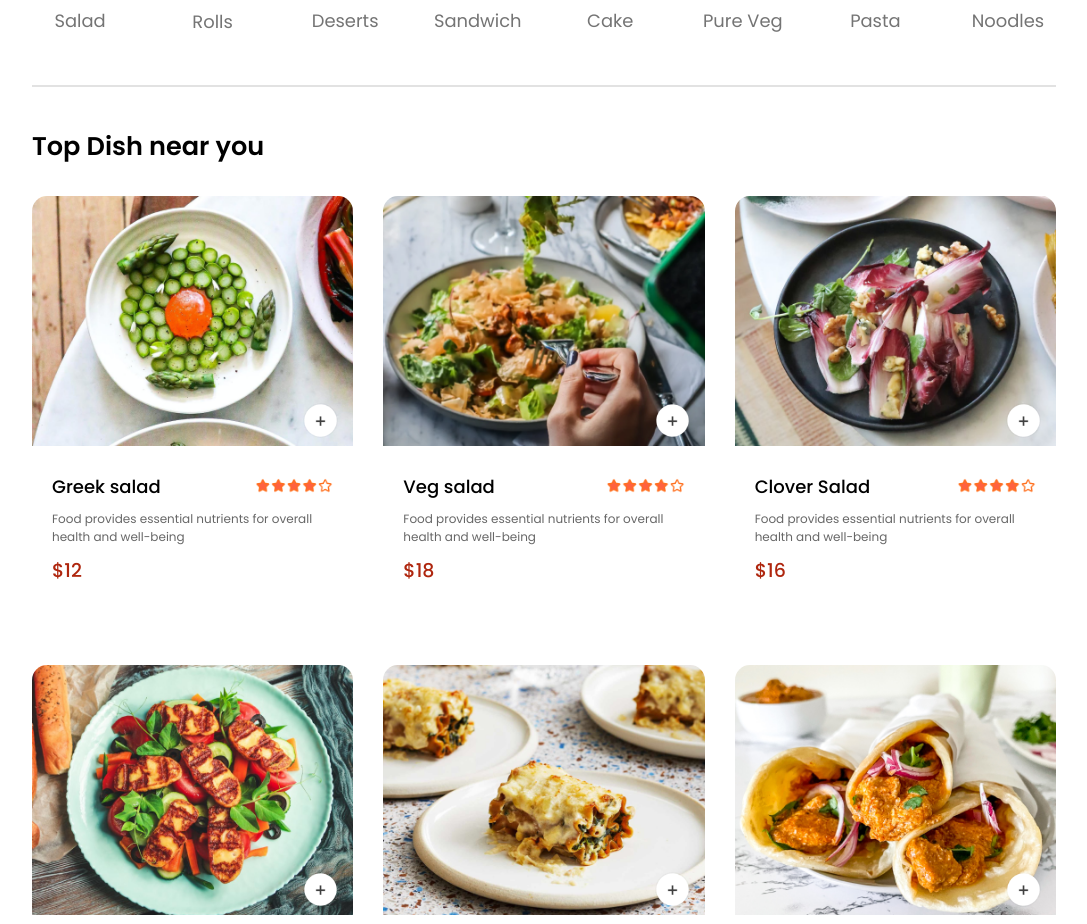
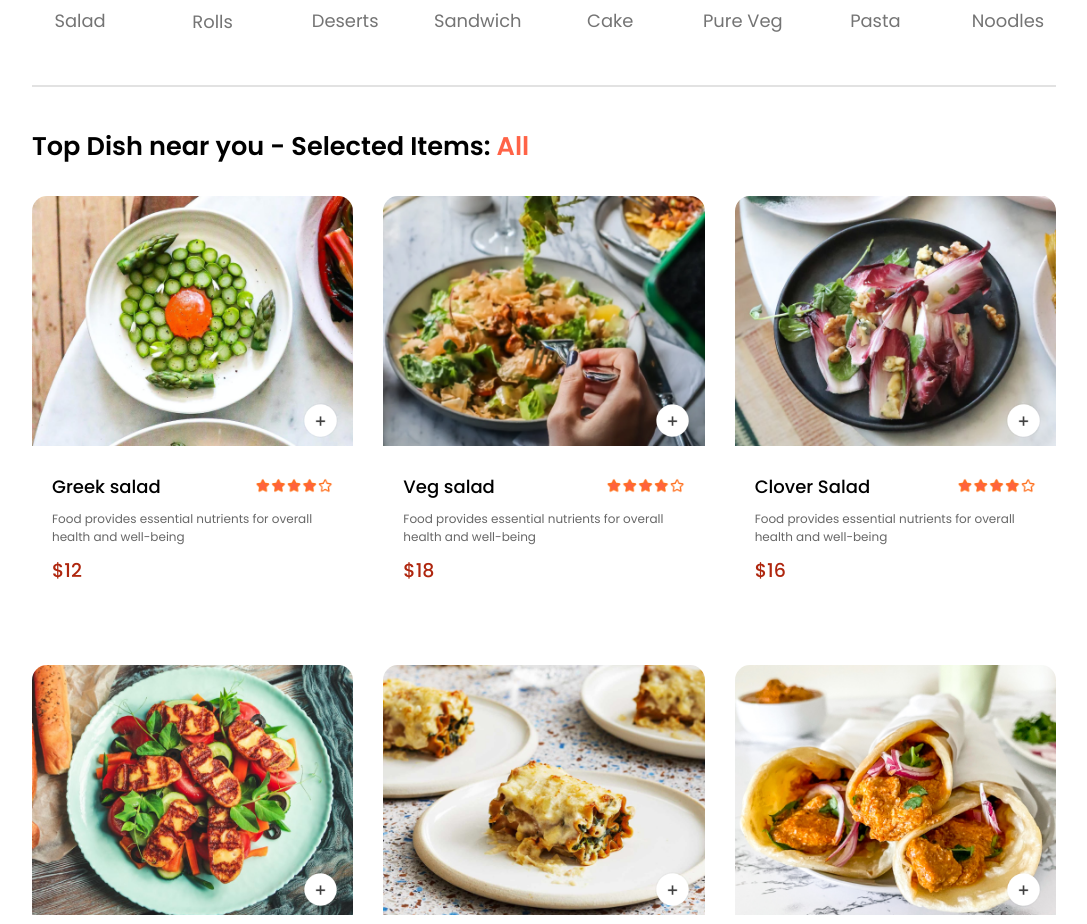
Before and after one commit to Robeeen/Food_delivery_Apps, a React (Vite) app: page / in a window 1280 px wide. Shown: the part 840-1764 px from the top of the page, without its empty margins (96-1183 px from the left). Built offline with nearby package versions, Linux system fonts and the light colour scheme.

Commit message:
Add Category selected on FoodDisplay

```diff
--- a/src/components/FoodDisplay/FoodDisplay.css
+++ b/src/components/FoodDisplay/FoodDisplay.css
@@ -15,3 +15,7 @@
     font-size: max(2vw, 24px);
     font-weight: 600;
 }
+
+.food-display span{
+    color: tomato;
+}
--- a/src/components/FoodDisplay/FoodDisplay.jsx
+++ b/src/components/FoodDisplay/FoodDisplay.jsx
@@ -10,7 +10,7 @@ export const FoodDisplay = ({ category }) => {
 
     return (
         <div className='food-display' id='food-display'>
-            <h2>Top Dish near you </h2>
+            <h2>Top Dish near you - Selected Items: <span>{category}</span></h2>
             <div className="food-display-list">
                 {
                     food_list.map((item, index) => {
--- a/src/pages/cart/Cart.jsx
+++ b/src/pages/cart/Cart.jsx
@@ -27,9 +27,9 @@ const Cart = () => {
                 <div className='cart-item-title cart-item-item'>
                   <img src={item.image} alt="" />
                   <p>{item.name}</p>
-                  <p>{item.price}</p>
+                  <p>${item.price}</p>
                   <p>{cartItems[item._id]}</p>
-                  <p>{item.price * cartItems[item._id]}</p>
+                  <p>${item.price * cartItems[item._id]}</p>
                   <p className='cross' onClick={() => removeCart(item._id)}>X</p>
                   </div>
                   <hr />
```
